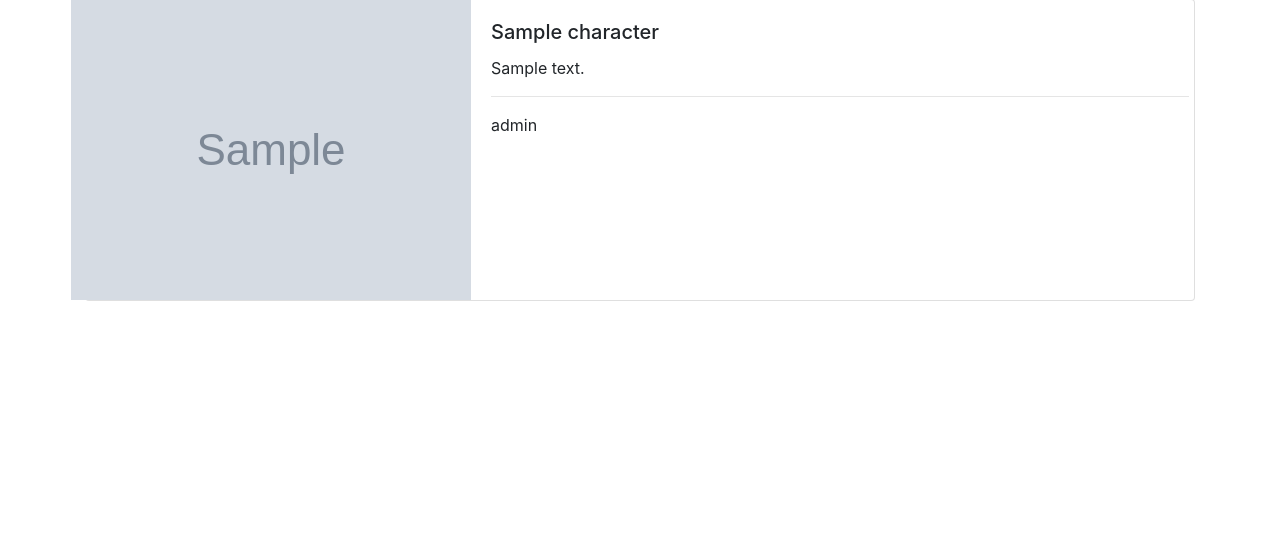
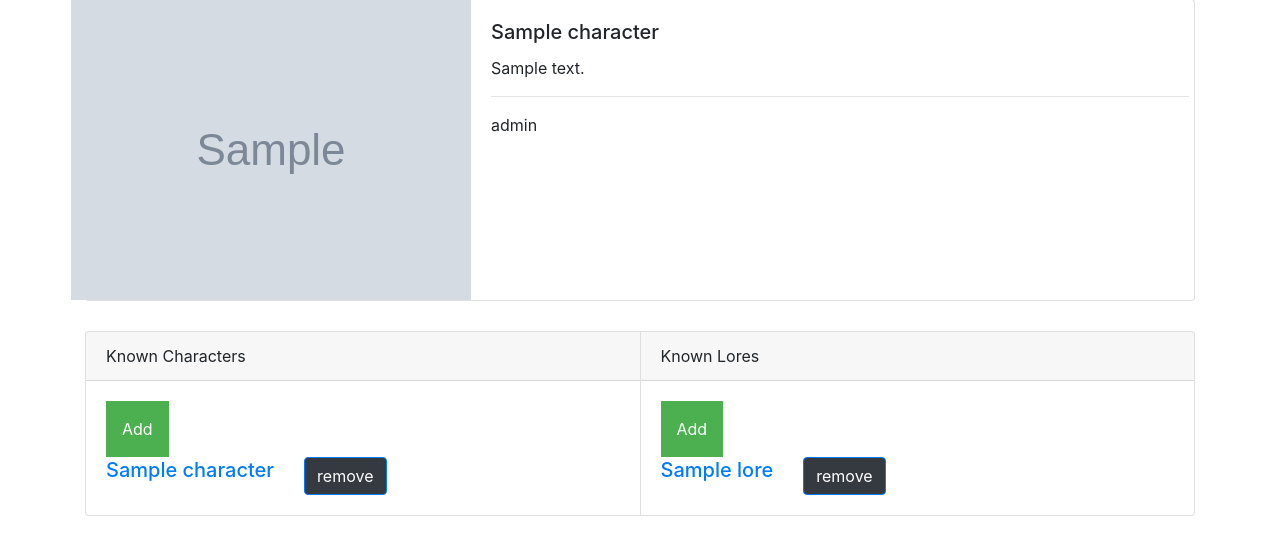
Before and after one commit to utkuerol/dm_portal, a Django app: page /campaigns/1/1/characters/1 in a window 1280 px wide. Shown: the part 231-786 px from the top of the page. Run offline with Django 3.2, Linux system fonts and the light colour scheme; a user stored in the database is signed in; tables that the repository leaves empty hold one stand-in row (values such as "Sample post"); grey boxes marked "Sample" are stand-in pictures; some libraries are stand-ins or nearby versions.

Commit message:
+ add/remove known character/lore for characters in gm-view

```diff
--- a/mainapp/templates/campaign-layout.html
+++ b/mainapp/templates/campaign-layout.html
@@ -8,6 +8,9 @@
     <script src="https://ajax.googleapis.com/ajax/libs/jquery/3.3.1/jquery.min.js"></script>
     <script src="https://cdnjs.cloudflare.com/ajax/libs/popper.js/1.14.6/umd/popper.min.js"></script>
     <script src="https://maxcdn.bootstrapcdn.com/bootstrap/4.2.1/js/bootstrap.min.js"></script>
+
+    {% block style %}    {% endblock %}
+
 
 </head>
 
@@ -50,7 +53,10 @@
     {% endif %}
 
 
+
 </script>
+
+{% block s %} {% endblock %}
 
 
 </html>
--- a/mainapp/templates/character.html
+++ b/mainapp/templates/character.html
@@ -16,4 +16,163 @@
         </div>
 
     </div>
+
+    {% if character.campaign.game_master == user %}
+
+        <div class="card-group" style="margin-bottom: 15px; margin-top: 15px">
+            <div class="card" style="margin-top: 15px">
+                <div class="card-header">Known Characters</div>
+
+                <div class="card-body">
+                    <div class="dropdown">
+
+                        <button onclick="myFunction1()" class="dropbtn">Add</button>
+                        <div id="myDropdown1" class="dropdown-content">
+                            {% for char in current_char.known_characters.all %}
+                                <form action="{% url 'add-known-char' pk=request.resolver_match.kwargs.pk charid=current_char.id knowncharid=character.id toaddcharid=char.id %}"
+                                      method="post">
+                                    {% csrf_token %}
+
+                                    <button type="submit">{{ char.name }}</button>
+                                </form>
+                            {% endfor %}
+
+                        </div>
+
+                        {% for knowncharacter in character.known_characters.all %}
+                            <form class="form-inline"
+                                  action="{% url 'known-character-remove' pk=request.resolver_match.kwargs.pk charid=current_char.id knowncharid=character.id toremovecharid=knowncharacter.id %}"
+                                  method="post">
+                                {% csrf_token %}
+                                <a href="{% url 'character-profile' pk=request.resolver_match.kwargs.pk charid=current_char.id knowncharid=knowncharacter.id %}">
+                                    <h5 class="card-title">{{ knowncharacter.name }}</h5>
+                                </a>
+                                <button type="submit" class="btn btn-primary bg-dark" style="margin-left: 30px">
+                                    remove
+                                </button>
+                            </form>
+
+
+                        {% endfor %}
+                    </div>
+                </div>
+            </div>
+
+            <div class="card" style="margin-top: 15px">
+                <div class="card-header">Known Lores</div>
+
+                <div class="card-body">
+                    <div class="dropdown">
+                        <button onclick="myFunction2()" class="dropbtn">Add</button>
+                        <div id="myDropdown2" class="dropdown-content">
+                            {% for lore in current_char.known_lores.all %}
+                                <form action="{% url 'add-known-lore' pk=request.resolver_match.kwargs.pk charid=current_char.id knowncharid=character.id toaddloreid=lore.id %}"
+                                      method="post">
+                                    {% csrf_token %}
+                                    <button type="submit">{{ lore.title }}</button>
+                                </form>
+                            {% endfor %}
+                        </div>
+                    </div>
+
+                    </button>
+                    {% for knownlore in character.known_lores.all %}
+                        <form class="form-inline"
+                              action="{% url 'known-lore-remove' pk=request.resolver_match.kwargs.pk charid=current_char.id knowncharid=character.id toremoveloreid=knownlore.id %}"
+                              method="post">
+                            {% csrf_token %}
+
+                            <a href="{% url 'lore-profile' pk=request.resolver_match.kwargs.pk charid=current_char.id loreid=knownlore.id %}">
+                                <h5 class="card-title">{{ knownlore.title }}</h5>
+                            </a>
+                            <button type="submit" class="btn btn-primary bg-dark" style="margin-left: 30px">remove
+                            </button>
+                        </form>
+
+                    {% endfor %}
+                </div>
+            </div>
+        </div>
+    {% endif %}
+
 {% endblock %}
+
+{% block style %}
+
+
+    <style>
+        .dropbtn {
+            background-color: #4CAF50;
+            color: white;
+            padding: 16px;
+            font-size: 16px;
+            border: none;
+            cursor: pointer;
+        }
+
+        .dropbtn:hover, .dropbtn:focus {
+            background-color: #3e8e41;
+        }
+
+        #myInput {
+            border-box: box-sizing;
+            background-position: 14px 12px;
+            background-repeat: no-repeat;
+            font-size: 16px;
+            padding: 14px 20px 12px 45px;
+            border: none;
+            border-bottom: 1px solid #ddd;
+        }
+
+        #myInput:focus {
+            outline: 3px solid #ddd;
+        }
+
+        .dropdown {
+            position: relative;
+            display: inline-block;
+        }
+
+        .dropdown-content {
+            display: none;
+            position: absolute;
+            background-color: #f6f6f6;
+            min-width: 230px;
+            overflow: auto;
+            border: 1px solid #ddd;
+            z-index: 1;
+        }
+
+        .dropdown-content a {
+            color: black;
+            padding: 12px 16px;
+            text-decoration: none;
+            display: block;
+        }
+
+        .dropdown a:hover {
+            background-color: #ddd;
+        }
+
+        .show {
+            display: block;
+        }
+    </style>
+
+{% endblock %}
+
+{% block s %}
+    <script>
+
+        /* When the user clicks on the button,
+        toggle between hiding and showing the dropdown content */
+        function myFunction1() {
+            document.getElementById("myDropdown1").classList.toggle("show");
+        }
+
+        function myFunction2() {
+            document.getElementById("myDropdown2").classList.toggle("show");
+        }
+
+    </script>
+{% endblock %}
--- a/mainapp/urls.py
+++ b/mainapp/urls.py
@@ -3,7 +3,8 @@ from django.urls import path
 from mainapp.views import CampaignsView, CharactersView, \
     CampaignCharactersView, KnownLoresView, KnownLocationsView, KnownCharactersView, CampaignProfileView, \
     LoreProfileView, LocationProfileView, CharacterProfileView, CampaignCreateView, CampaignUpdateView, \
-    MyCharactersView, CharacterCreateView, LocationCreateView, LoreCreateView, NavLoader
+    MyCharactersView, CharacterCreateView, LocationCreateView, LoreCreateView, NavLoader, KnownCharacterRemoveView, \
+    KnownLoreRemoveView, KnownLoreAddView, KnownCharacterAddView
 
 urlpatterns = [
     path('campaigns/', CampaignsView.as_view(), name='campaigns'),
@@ -22,7 +23,18 @@ urlpatterns = [
          name='location-profile'),
     path('campaigns/<int:pk>/<int:charid>/characters/<int:knowncharid>', CharacterProfileView.as_view(),
          name='character-profile'),
-
+    path('campaigns/<int:pk>/<int:charid>/characters/<int:knowncharid>/removeknownchar/<int:toremovecharid>',
+         KnownCharacterRemoveView.as_view(),
+         name='known-character-remove'),
+    path('campaigns/<int:pk>/<int:charid>/characters/<int:knowncharid>/addknownchar/<int:toaddcharid>',
+         KnownCharacterAddView.as_view(),
+         name='add-known-char'),
+    path('campaigns/<int:pk>/<int:charid>/characters/<int:knowncharid>/removeknownlore/<int:toremoveloreid>',
+         KnownLoreRemoveView.as_view(),
+         name='known-lore-remove'),
+    path('campaigns/<int:pk>/<int:charid>/characters/<int:knowncharid>/addknownlore/<int:toaddloreid>',
+         KnownLoreAddView.as_view(),
+         name='add-known-lore'),
     path('campaigns/<int:pk>/<int:charid>/characters/new', CharacterCreateView.as_view(), name='new-character'),
     path('campaigns/<int:pk>/<int:charid>/locations/new', LocationCreateView.as_view(), name='new-location'),
     path('campaigns/<int:pk>/<int:charid>/lore/new', LoreCreateView.as_view(), name='new-lore'),
--- a/mainapp/views.py
+++ b/mainapp/views.py
@@ -340,6 +340,64 @@ class KnownCharactersView(ListView):
         return super(KnownCharactersView, self).dispatch(*args, **kwargs)
 
 
+class KnownCharacterRemoveView(View):
+
+    def post(self, request, **kwargs):
+        current_char_id = self.kwargs['knowncharid']
+        to_remove_char_id = self.kwargs['toremovecharid']
+
+        current_char = Character.objects.get(id=current_char_id)
+        current_char.known_characters.remove(Character.objects.get(id=to_remove_char_id))
+        current_char.save()
+
+        return redirect('character-profile', pk=self.kwargs['pk'], charid=self.kwargs['charid'],
+                        knowncharid=self.kwargs['knowncharid'])
+
+class KnownLoreRemoveView(View):
+
+    def post(self, request, **kwargs):
+        current_char_id = self.kwargs['knowncharid']
+        to_remove_lore_id = self.kwargs['toremoveloreid']
+
+        current_char = Character.objects.get(id=current_char_id)
+        current_char.known_lores.remove(Lore.objects.get(id=to_remove_lore_id))
+        current_char.save()
+
+        return redirect('character-profile', pk=self.kwargs['pk'], charid=self.kwargs['charid'],
+                        knowncharid=self.kwargs['knowncharid'])
+
+
+class KnownCharacterAddView(View):
+
+
+    def post(self, request, **kwargs):
+        current_char_id = self.kwargs['knowncharid']
+        to_add_char_id = self.kwargs['toaddcharid']
+
+        current_char = Character.objects.get(id=current_char_id)
+        current_char.known_characters.add(Character.objects.get(id=to_add_char_id))
+        current_char.save()
+
+        return redirect('character-profile', pk=self.kwargs['pk'], charid=self.kwargs['charid'],
+                        knowncharid=self.kwargs['knowncharid'])
+
+
+class KnownLoreAddView(View):
+
+
+
+    def post(self, request, **kwargs):
+        current_char_id = self.kwargs['knowncharid']
+        to_add_lore_id = self.kwargs['toaddloreid']
+
+        current_char = Character.objects.get(id=current_char_id)
+        current_char.known_lores.add(Lore.objects.get(id=to_add_lore_id))
+        current_char.save()
+
+        return redirect('character-profile', pk=self.kwargs['pk'], charid=self.kwargs['charid'],
+                        knowncharid=self.kwargs['knowncharid'])
+
+
 # campaign model profiles
 # todo filter knowledge
 
@@ -354,7 +412,7 @@ class CharacterProfileView(View):
 
         context = dict()
         context['character'] = known_char
-
+        context['current_char'] = char
         return render(request, self.template_name, context)
 
     @method_decorator(user_passes_test(lambda u: u.is_authenticated))
```
Lines whose indentation alone changed are shown as unchanged.
